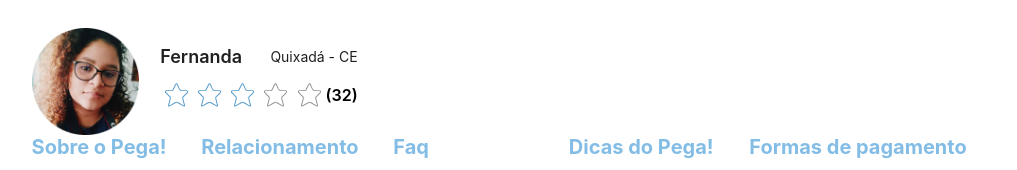
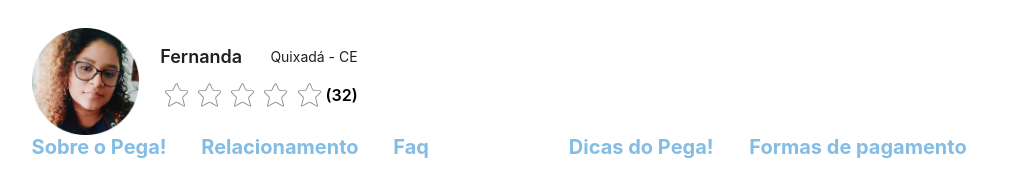
Before and after one commit to michelleromao/pega, a React (Create React App) app in the folder frontend/: page /test in a window 1280 px wide. Shown: the part 122-292 px from the top of the page, without its empty margins (132-1149 px from the left). Built offline with nearby package versions, Linux system fonts and the light colour scheme.

Commit message:
some alterations on the branch

```diff
--- /dev/null
+++ b/frontend/src/components/SellerInformation/StarComponent.js
@@ -0,0 +1,9 @@
+import React, { useState } from 'react';
+import Star from '../../assets/icons/Estrela';
+
+function StarComponent({ children }) {
+  const chi = React.Children.count(children);
+  console.log(chi);
+  return <>{children}</>;
+}
+export default StarComponent;
--- a/frontend/src/components/SellerInformation/index.js
+++ b/frontend/src/components/SellerInformation/index.js
@@ -1,5 +1,6 @@
 import React, { useState } from 'react';
 import './style.css';
+import StarComponent from './StarComponent';
 import Star from '../../assets/icons/Estrela';
 
 function SellerInformation(props) {
@@ -68,7 +69,11 @@ function SellerInformation(props) {
       );
     }
   };
-
+  //(i=0; i<=5; i<=contFav)
+  //loop 0 a 5, props.contFav,
+  //ate o valor que recebeu,
+  //entrela azul, se nao, estrela cinza
+  //renderiza 5, recebe a quantidade de fav,
   return (
     <>
       <div className="sellerInformationContainer">
@@ -81,7 +86,13 @@ function SellerInformation(props) {
               <p>{props.location}</p>
             </div>
             <div className="rowSeller">
-              {colorStar(props.contFav)}
+              <StarComponent>
+                <Star color="#949494" />
+                <Star color="#949494" />
+                <Star color="#949494" />
+                <Star color="#949494" />
+                <Star color="#949494" />
+              </StarComponent>
               <span>({props.contComents})</span>
             </div>
           </div>
```
